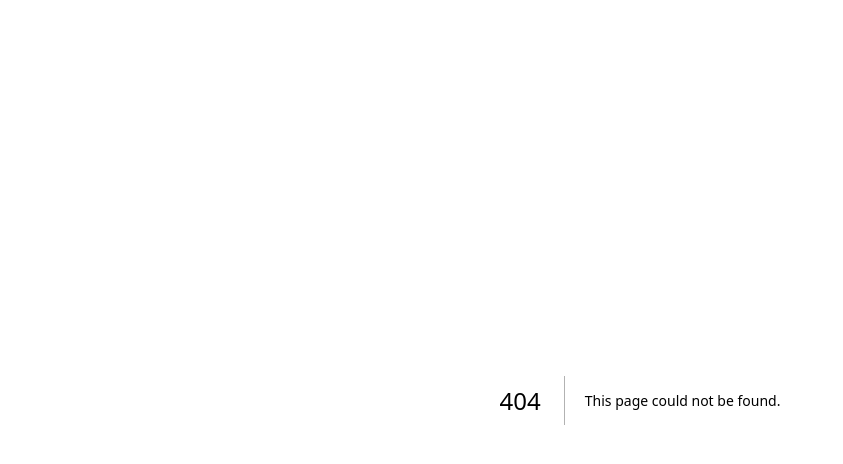
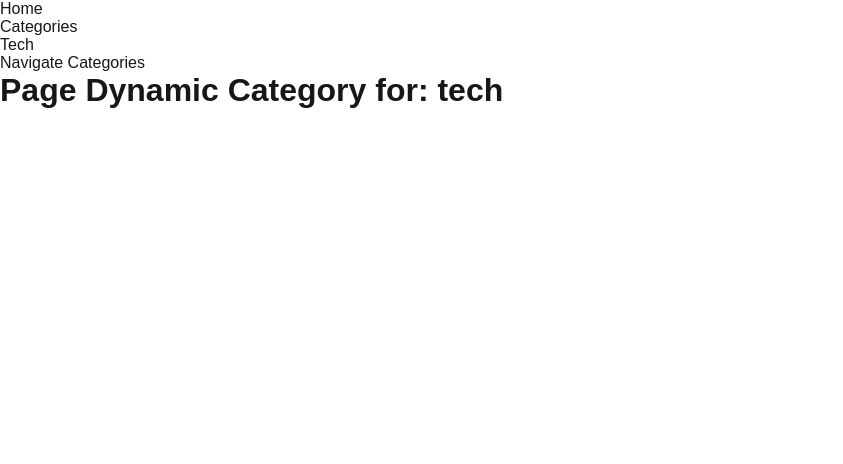
Before and after one commit to jefer9011/nextjs-store, a Next.js app: page /store/tech in a window 1280 px wide. Before the commit this address had no page. Shown: the top 464 px of the page, without its empty margins (0-843 px from the left). Built offline with nearby package versions, Linux system fonts and the light colour scheme.

Commit message:
Add navigation header and dynamic category pages for the store

```diff
--- a/src/app/layout.tsx
+++ b/src/app/layout.tsx
@@ -1,3 +1,4 @@
+import Link from "next/link";
 import type { Metadata } from "next";
 import { Geist, Geist_Mono } from "next/font/google";
 import "./globals.css";
@@ -13,8 +14,8 @@ const geistMono = Geist_Mono({
 });
 
 export const metadata: Metadata = {
-  title: "Create Next App",
-  description: "Generated by create next app",
+  title: "Future World",
+  description: "Future World is a store for the future.",
 };
 
 export default function RootLayout({
@@ -25,6 +26,15 @@ export default function RootLayout({
   return (
     <html lang="en">
       <body className={`${geistSans.variable} ${geistMono.variable}`}>
+        <header>
+          <nav>
+            <ul>
+              <li><Link href="/">Home</Link></li>
+              <li><Link href="/store">Categories</Link></li>
+              <li><Link href="/store/tech">Tech</Link></li>
+            </ul>
+          </nav>
+        </header>
         {children}
       </body>
     </html>
--- /dev/null
+++ b/src/app/store/[category]/page.tsx
@@ -0,0 +1,11 @@
+interface CategoryProps {
+  params: {
+    category: string;
+  };
+}
+
+export default function Category(props: CategoryProps) {
+    const { category } = props.params;
+  console.log("props", props);
+  return <h1>Page Dynamic Category for: {category}</h1>;
+}
--- /dev/null
+++ b/src/app/store/layout.tsx
@@ -0,0 +1,9 @@
+
+export default function Layout({ children }: { children: React.ReactNode }) {
+  return (
+    <main>
+      <nav>Navigate Categories</nav>
+      {children}
+    </main>
+  );
+}
--- /dev/null
+++ b/src/app/store/page.tsx
@@ -0,0 +1,3 @@
+export default function Store() {
+  return <h1>Page Store</h1>;
+}
```
